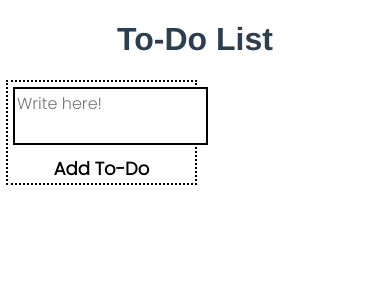
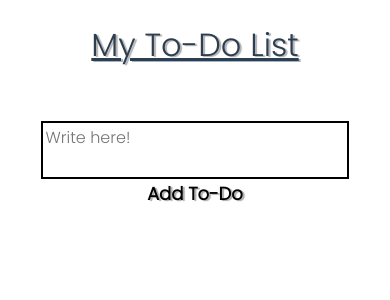
Before and after one commit to AberasT/todo-project, a Vue app: page / in a window 390 px wide. Shown: the top 300 px of the page. Built offline with nearby package versions, Linux system fonts and the light colour scheme.

Commit message:
Visual improvements. Responsive

```diff
--- a/src/App.vue
+++ b/src/App.vue
@@ -1,15 +1,8 @@
 <template>
   <h1>{{title}}</h1>
-  <div class="general-container">
-    <div class="task-display">
-      <task-display></task-display>
-    </div>
-    <div class="folder-container">
-
-    </div>
+  <div class="task-display">
+    <task-display></task-display>
   </div>
-
-
 
 </template>
 
@@ -20,7 +13,7 @@ export default {
     name: 'App',
     data() {
       return {
-        title: 'To-Do List'
+        title: 'My To-Do List'
       }
     },
     components: {
@@ -31,29 +24,21 @@ export default {
 
 <style>
 #app {
-  font-family: Helvetica;
+  font-family: 'Poppins';
   -webkit-font-smoothing: antialiased;
   -moz-osx-font-smoothing: grayscale;
   text-align: center;
   color: #2c3e50;
 }
 
-.general-container {
-  width: 100%;
-  display: grid;
-  grid-template-columns: 50% 50%;
-  justify-items: center;
+h1 {
+  text-decoration: underline;
+  font-weight: 500;
+  text-shadow: 2px 1px 1px rgb(177, 177, 177);
 }
 
 .task-display {
   width: 100%;
-  border: black dotted 2px;
-  display: flex;
-  flex-direction: column;
-  align-items: center;
 }
 
-
-
-
 </style>
--- a/src/components/DoneTaskList.vue
+++ b/src/components/DoneTaskList.vue
@@ -1,6 +1,13 @@
 <template>
     <div class="task-container done-task-container" v-for="(task,index) in doneTasks" :key="index">
-        <p class="p-task done-task" >{{ task.text }}</p>
+
+        <p class="p-task done-task" >
+            <button
+                class="button  done-button"
+                @click="$emit('not-done-submitted',index)">
+                Not Done!
+            </button>
+            {{ task.text }}</p>
         <div class="task-buttons">
             <button
                 class="button color-red"
@@ -14,7 +21,7 @@
 <script>
 export default {
     name: 'DoneTaskList',
-    emits: ['remove-done-submitted'],
+    emits: ['remove-done-submitted','not-done-submitted'],
     props: {
         doneTasks: {
             type: Array,
@@ -30,9 +37,7 @@ export default {
     .done-task {
         text-decoration: line-through;
         color: rgb(93, 93, 93);
-        margin-left: 30px;
     }
-
     .done-task-container {
         justify-content: space-between;
         background-color: rgb(241, 241, 241);
--- a/src/components/TaskDisplay.vue
+++ b/src/components/TaskDisplay.vue
@@ -1,14 +1,18 @@
 <template>
-    <div>
-        <form @submit.prevent="onSubmit">
-            <textarea placeholder="Write here!" id="taskText" v-model="inputText"></textarea>
-            <input class="button add-button" type="submit" :value="buttonText">
-        </form>
+    <div class="general-container">
+        <div style="grid-area: tasks">
+            <task-list @edit-submitted="updateInput" @remove-submitted="removeTask" @done-submitted="setDone" :tasks="tasks"></task-list>
+            <p v-if="this.doneTasks.length">Done</p>
+            <done-task-list @remove-done-submitted="removeDoneTask" @not-done-submitted="setNotDone" :doneTasks="doneTasks"></done-task-list>
+        </div>
+        <div style="grid-area: form">
+            <form @submit.prevent="onSubmit">
+                <textarea placeholder="Write here!" id="taskText" v-model="inputText"></textarea>
+                <input class="button add-button" type="submit" :value="buttonText">
+            </form>
+        </div>
     </div>
-    <task-list @edit-submitted="updateInput" @remove-submitted="removeTask" @done-submitted="setDone" :tasks="tasks"></task-list>
 
-    <p v-if="this.doneTasks.length">Done</p>
-    <done-task-list @remove-done-submitted="removeDoneTask" :doneTasks="doneTasks"></done-task-list>
 
 </template>
 
@@ -49,7 +53,7 @@ export default {
         addTask(taskText) {
             let addedTask = {
                 text: taskText,
-                checked: false
+                done: false
             }
             this.tasks.push(addedTask);
             this.inputText = '';
@@ -57,7 +61,7 @@ export default {
         editTask(editedTask) {
             let replaceTask = {
                 text: editedTask,
-                checked: false
+                done: false
             }
             this.tasks[this.auxIndex] = replaceTask;
             this.inputText = '';
@@ -76,6 +80,10 @@ export default {
         setDone(index) {
             this.doneTasks.push(this.tasks[index]);
             this.removeTask(index);
+        },
+        setNotDone(index) {
+            this.tasks.push(this.doneTasks[index]);
+            this.removeDoneTask(index);
         }
     }
 }
@@ -83,11 +91,31 @@ export default {
 </script>
 
 <style>
+
+    .general-container {
+        width: 100%;
+        display: grid;
+        grid-template-columns: 70% 30%;
+        grid-template-areas: "tasks form";
+        align-items: baseline;
+    }
+
+    @media (max-aspect-ratio: 1/1) {
+        .general-container {
+            width: 100%;
+            display: grid;
+            grid-template-areas: "form"
+                                 "tasks";
+            grid-template-columns: 100%;
+            justify-content: center;
+        }
+    }
+
     textarea {
-        width: 100%;
+        width: 80%;
         border: solid 2px black;
         resize: none;
-        margin: 5px;
+        margin-top: 30px;
         font-family: 'Poppins', sans-serif;
         font-size: medium;
     }
@@ -110,9 +138,17 @@ export default {
 
     .add-button {
         font-size: large;
+        text-shadow: 2px 1px 1px rgb(168, 168, 168);
     }
 
     .button:hover {
         transform: scale(1.07);
     }
+
+    form {
+        display: flex;
+        flex-direction: column;
+        align-items: center;
+    }
+
 </style>
--- a/src/components/TaskList.vue
+++ b/src/components/TaskList.vue
@@ -47,12 +47,18 @@ export default {
         align-items: center;
         justify-content: space-between;
         background-color: rgb(255, 255, 255);
-        width: 70%;
-        margin: 10px;
-        text-align:initial;
+        width: 90%;
+        padding: 5px 10px;
+        margin: 20px 40px;
+        text-align: initial;
         border-radius: 5px;
         box-shadow: 3px 2px 7px rgb(119, 112, 112);
-        transition: transform 60ms ease;
+    }
+
+    @media (max-aspect-ratio: 1/1) {
+        .task-container {
+            margin-left: 3%;
+        }
     }
 
     .p-task {
```
